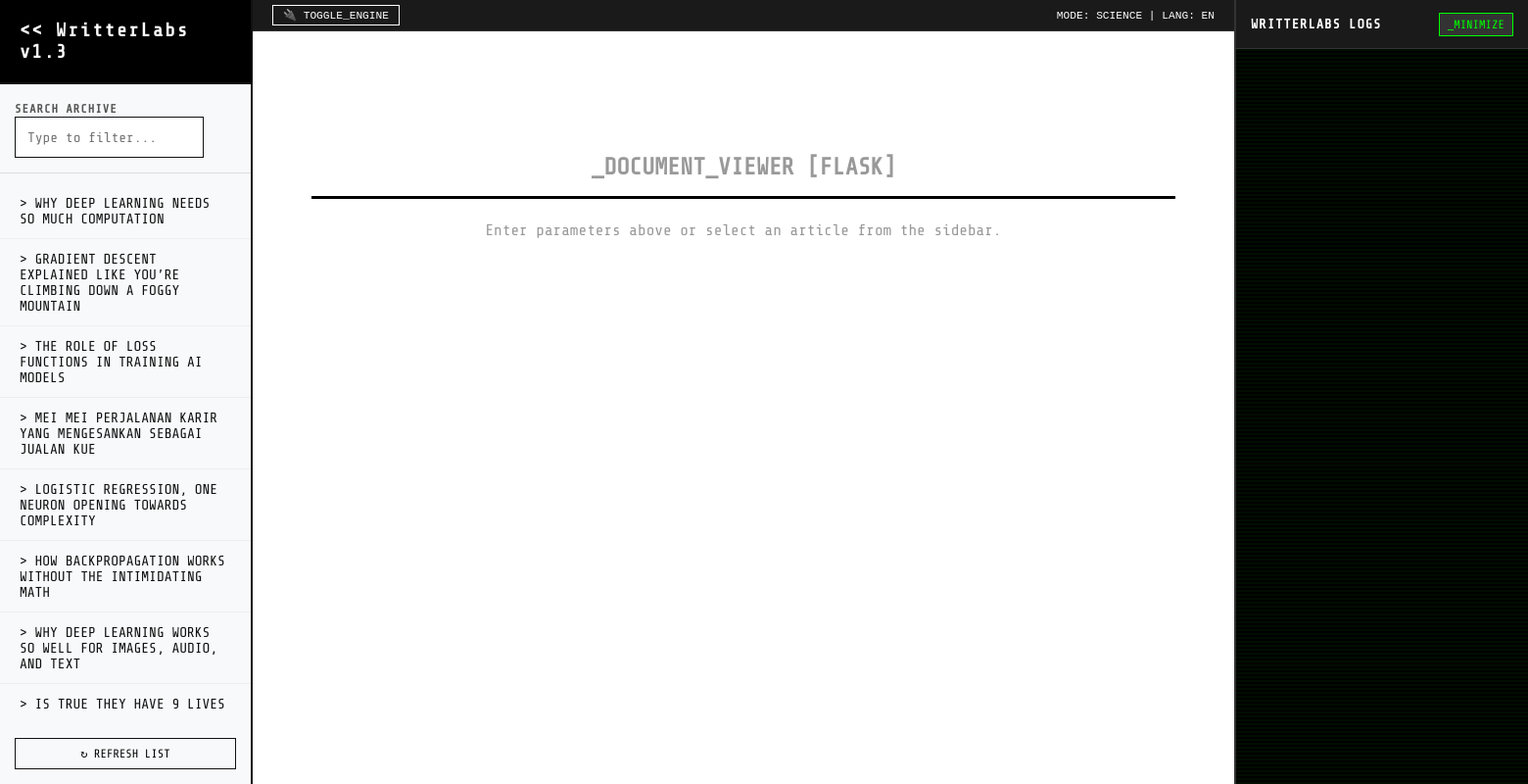
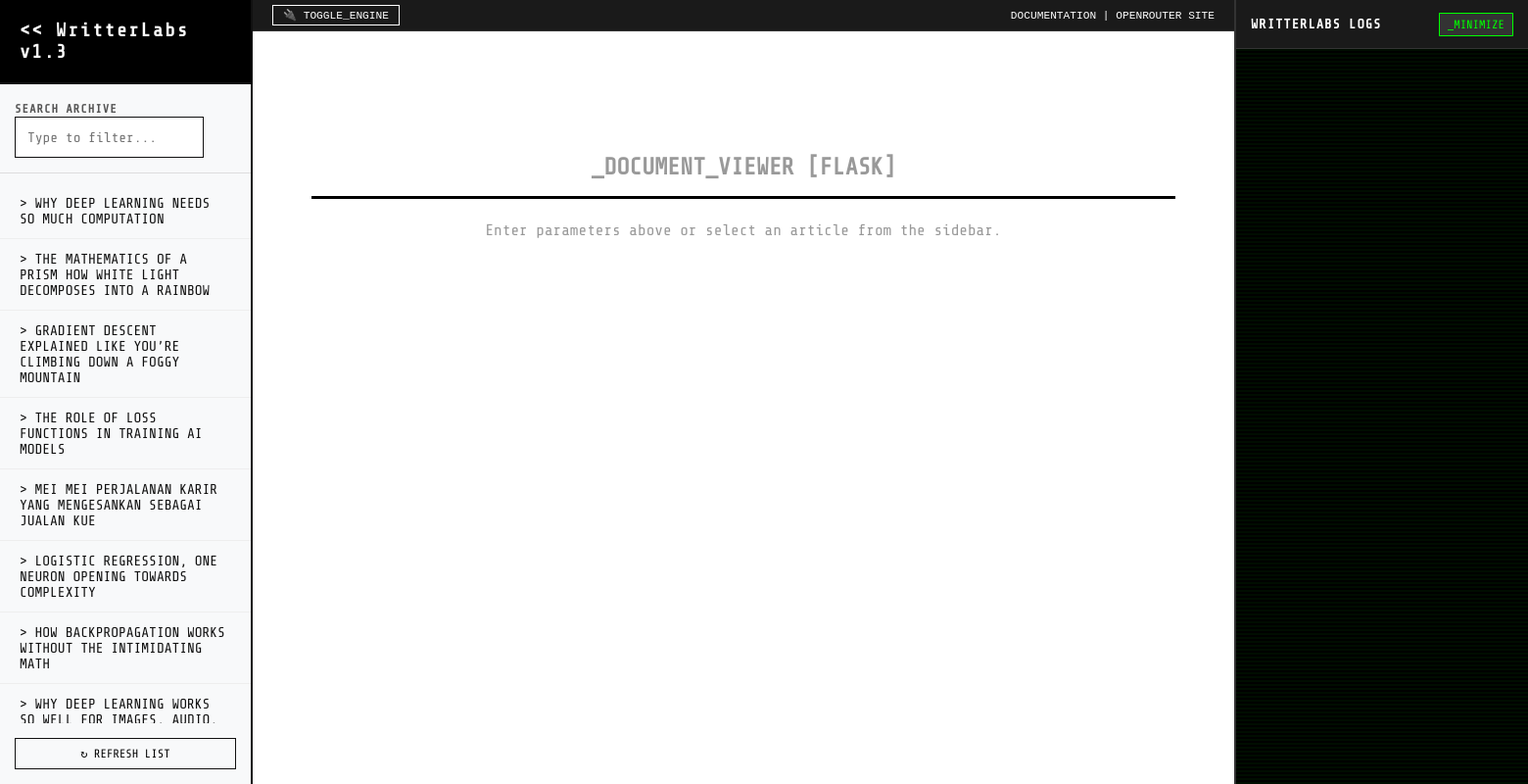
Before and after one commit to YCShimarin/Article-Generator-by-AI, a Flask app: page / in a window 1560 px wide. Shown: the whole page at 98% size. Run offline with Flask 3, Linux system fonts and the light colour scheme; some libraries are stand-ins or nearby versions.

Commit message:
minor revise

```diff
--- a/app.py
+++ b/app.py
@@ -323,7 +323,7 @@ def generate_stream():
                 # STEP 3: SAVE
                 duration = int(time.time() - start_time_article)
                 words = count_words(full_article)
-                metadata = f"> **Metadata**\n> - Model: {model}\n> - Mode: {mode_label}\n> - Time: {duration}s\n> - Words: {words}\n\n"
+                metadata = f"> **AI Generated Metadata**\n> - Model: {model}\n> - Mode: {mode_label}\n> - Time: {duration}s\n> - Words: {words}\n\n"
 
                 with open(os.path.join(OUTPUT_DIR, current_filename), "w", encoding="utf-8") as f:
                     f.write(metadata + full_article + "\n\n---\n" + seo_meta)
--- a/output/articles.json
+++ b/output/articles.json
@@ -18,6 +18,7 @@
     "some-beautiful-uses-of-euler\u2019s-formula.md",
     "the-difference-between-supervised,-unsupervised,-and-reinforcement-learning.md",
     "the-hidden-mathematics-behind-machine-learning.md",
+    "the-mathematics-of-a-prism-how-white-light-decomposes-into-a-rainbow.md",
     "the-panda-imperative-why-saving-black-and-white-bears-matters-globally.md",
     "the-role-of-loss-functions-in-training-ai-models.md",
     "understand-sallen-key-method-the-bridge-between-analog-and-digital-filter.md",
--- a/templates/index.html
+++ b/templates/index.html
@@ -1,15 +1,29 @@
 <!doctype html>
 <html lang="id">
-
   <head>
     <meta charset="UTF-8" />
     <meta name="viewport" content="width=device-width, initial-scale=1.0" />
     <title>AI Tech-Writer - ReiiLabs Portfolio</title>
-  <link rel="icon" href="{{ url_for('static', filename='img/favicon.png') }}" />
-  <link href="https://fonts.googleapis.com/css2?family=Share+Tech+Mono&display=swap" rel="stylesheet" />
-  <link rel="stylesheet" href="https://cdn.jsdelivr.net/npm/highlight.js@11.9.0/styles/tokyo-night-dark.min.css" />
-  <link rel="stylesheet" href="https://cdn.jsdelivr.net/npm/katex@0.16.9/dist/katex.min.css" />
-  <link rel="stylesheet" href="{{ url_for('static', filename='css/style.css') }}" />
+    <link
+      rel="icon"
+      href="{{ url_for('static', filename='img/favicon.png') }}"
+    />
+    <link
+      href="https://fonts.googleapis.com/css2?family=Share+Tech+Mono&display=swap"
+      rel="stylesheet"
+    />
+    <link
+      rel="stylesheet"
+      href="https://cdn.jsdelivr.net/npm/highlight.js@11.9.0/styles/tokyo-night-dark.min.css"
+    />
+    <link
+      rel="stylesheet"
+      href="https://cdn.jsdelivr.net/npm/katex@0.16.9/dist/katex.min.css"
+    />
+    <link
+      rel="stylesheet"
+      href="{{ url_for('static', filename='css/style.css') }}"
+    />
     <script src="https://cdn.jsdelivr.net/npm/marked/marked.min.js"></script>
     <script src="https://cdn.jsdelivr.net/npm/highlight.js@11.9.0/lib/highlight.min.js"></script>
     <script src="https://cdn.jsdelivr.net/npm/katex@0.16.9/dist/katex.min.js"></script>
@@ -20,7 +34,11 @@
     <aside class="sidebar">
       <div class="sidebar-header">
         <h2>
-        <a href="https://reiilabs.web.app/" style="color: white; text-decoration: none">&lt;&lt; WritterLabs v1.3</a>
+          <a
+            href="https://reiilabs.web.app/"
+            style="color: white; text-decoration: none"
+            >&lt;&lt; WritterLabs v1.3</a
+          >
         </h2>
       </div>
 
@@ -32,7 +50,11 @@
       <div id="article-list" class="article-list"></div>
 
       <div style="padding: 15px">
-      <button class="btn-secondary" style="width: 100%" onclick="loadArticles()">
+        <button
+          class="btn-secondary"
+          style="width: 100%"
+          onclick="loadArticles()"
+        >
           ↻ REFRESH LIST
         </button>
       </div>
@@ -40,14 +62,27 @@
 
     <main class="main-content">
       <header class="top-nav">
-      <button class="btn-toggle-engine" onclick="toggleGenerator()">🔌 TOGGLE_ENGINE</button>
-      <div id="active-mode-display" style="color: white;">MODE: SCIENCE | LANG: EN</div>
+        <button class="btn-toggle-engine" onclick="toggleGenerator()">
+          🔌 TOGGLE_ENGINE
+        </button>
+        <div id="active-mode-display" style="color: white">
+          <a href="http://" style="color: #fff; text-decoration: none"
+            >DOCUMENTATION</a
+          >
+          |
+          <a
+            href="https://openrouter.ai/docs"
+            target="_blank"
+            style="color: #fff; text-decoration: none"
+            >OPENROUTER SITE</a
+          >
+        </div>
       </header>
 
       <section id="generator-panel" class="generator-panel collapsed">
         <div class="config-row">
           <div class="input-group">
-          <label>🔑 API TOKEN</label>
+            <label>🔑 Openrouter TOKEN</label>
             <input id="token" type="password" placeholder="sk-..." />
           </div>
           <div class="input-group">
@@ -68,39 +103,71 @@
             </select>
           </div>
         </div>
+        <p style="font-size: 10px; padding: 0; margin: 0">
+          *your API token is safe because it is never stored in plain text
+        </p>
 
         <div class="config-row">
-        <div class="input-group" style="flex: 2;">
+          <div class="input-group" style="flex: 2">
             <label>💡 BRAINSTORM (KEYWORD)</label>
-          <input id="keyword" type="text" placeholder="e.g. Quantum Computing" />
+            <input
+              id="keyword"
+              type="text"
+              placeholder="e.g. Quantum Computing"
+            />
           </div>
-        <div class="button-area" style="width: auto; justify-content: flex-end; padding-top: 22px;">
-          <button class="btn-secondary" onclick="suggestTopics()">✨ SUGGEST_3_TOPICS</button>
+          <div
+            class="button-area"
+            style="width: auto; justify-content: flex-end; padding-top: 22px"
+          >
+            <button class="btn-secondary" onclick="suggestTopics()">
+              ✨ SUGGEST ME
+            </button>
           </div>
         </div>
 
         <div class="action-row">
           <div class="input-group queue-group">
             <label>📜 ARTICLE QUEUE</label>
-          <textarea id="titles" placeholder="Enter titles (one per line)..."></textarea>
+            <textarea
+              id="titles"
+              placeholder="Enter titles (one per line)..."
+            ></textarea>
           </div>
 
-        <div class="button-area" style="gap: 5px;">
-          <button class="btn-primary" id="execute-btn">⚡ EXECUTE_GENERATOR</button>
-          <button class="btn-danger" id="stop-btn" style="display: none;" onclick="stopGeneration()">🛑 STOP_GENERATION</button>
+          <div class="button-area" style="gap: 5px">
+            <button class="btn-primary" id="execute-btn">
+              ⚡ EXECUTE_GENERATOR
+            </button>
+            <button
+              class="btn-danger"
+              id="stop-btn"
+              style="display: none"
+              onclick="stopGeneration()"
+            >
+              🛑 STOP_GENERATION
+            </button>
             <div id="status-bar">SYSTEM: ONLINE</div>
           </div>
         </div>
       </section>
 
       <section id="preview" class="viewer-area">
-      <div class="viewer-header" id="viewer-header" style="display: none;">
+        <div class="viewer-header" id="viewer-header" style="display: none">
           <div class="export-tools">
-          <button class="btn-export" onclick="copyToClipboard()">📋 COPY</button>
+            <button class="btn-export" onclick="copyToClipboard()">
+              📋 COPY
+            </button>
             <div class="divider"></div>
-          <button class="btn-export" onclick="exportArticle('pdf')">📕 PDF</button>
-          <button class="btn-export" onclick="exportArticle('docx')">📘 DOCX</button>
-          <button class="btn-export" onclick="exportArticle('md')">📗 MD</button>
+            <button class="btn-export" onclick="exportArticle('pdf')">
+              📕 PDF
+            </button>
+            <button class="btn-export" onclick="exportArticle('docx')">
+              📘 DOCX
+            </button>
+            <button class="btn-export" onclick="exportArticle('md')">
+              📗 MD
+            </button>
           </div>
         </div>
         <div id="preview-content">
@@ -112,7 +179,7 @@
       </section>
 
       <!-- Article Stats Overlay (Moved outside to be fixed) -->
-    <div id="article-stats" class="article-stats" style="display: none;">
+      <div id="article-stats" class="article-stats" style="display: none">
         <span id="stat-words">0 WORDS</span>
         <span class="stat-sep">|</span>
         <span id="stat-time">0 MIN READ</span>
@@ -122,10 +189,14 @@
     <aside class="log-panel" id="log-panel">
       <div class="log-header">
         <span id="log-title">WRITTERLABS LOGS</span>
-      <button class="btn-toggle-log" id="toggle-btn" onclick="
+        <button
+          class="btn-toggle-log"
+          id="toggle-btn"
+          onclick="
             event.stopPropagation();
             toggleLog();
-          ">
+          "
+        >
           _MINIMIZE
         </button>
       </div>
@@ -134,5 +205,4 @@
 
     <script src="{{ url_for('static', filename='js/main.js') }}"></script>
   </body>
-
 </html>
```
Also changed, not shown: output/the-mathematics-of-a-prism-how-white-light-decomposes-into-a-rainbow.md (added, +77 -0 lines). Lines whose indentation alone changed are shown as unchanged.
